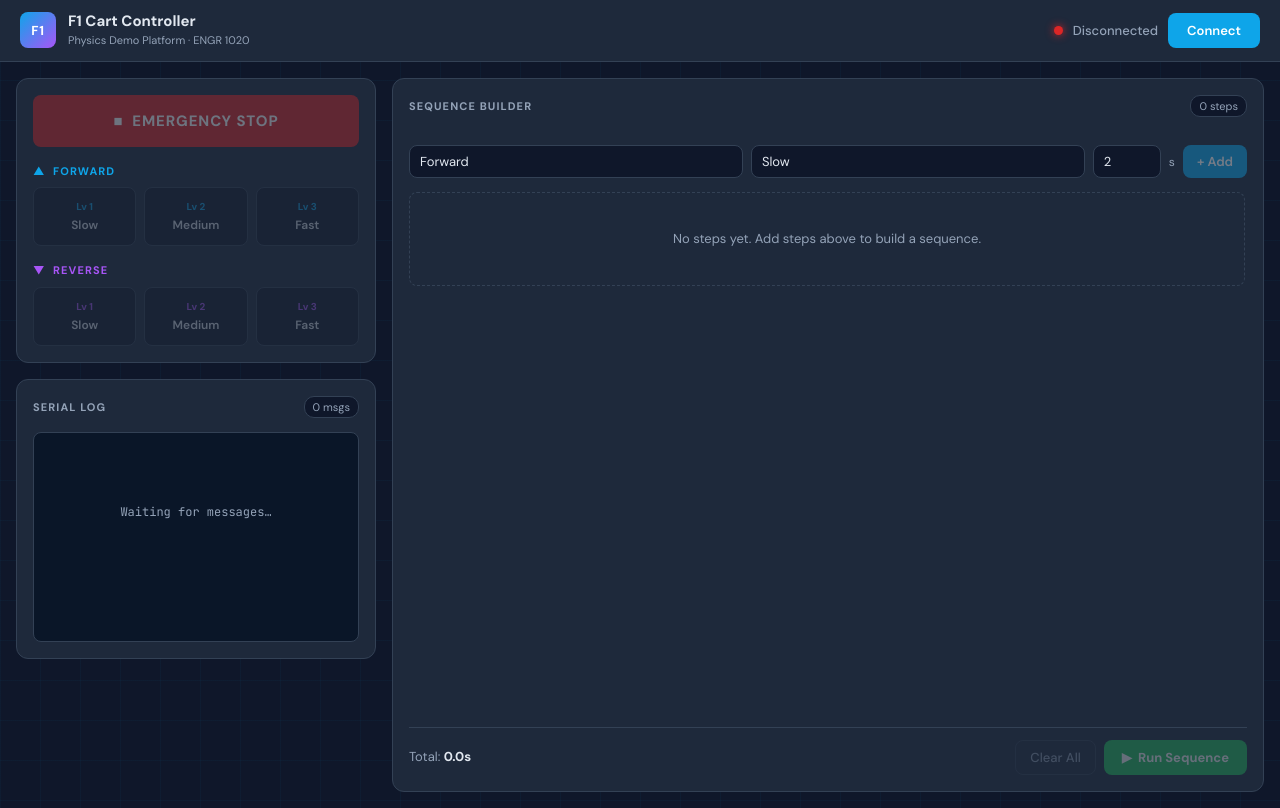
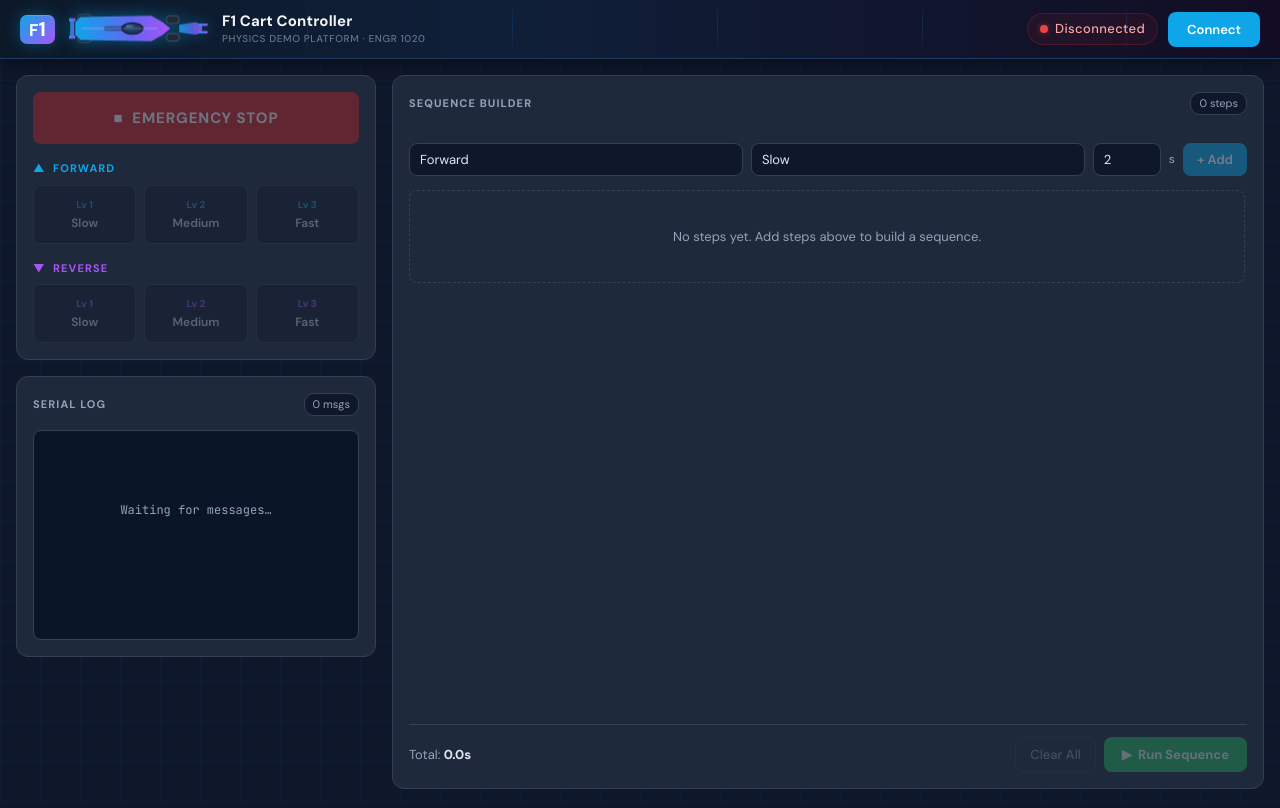
Before and after one commit to smayan-sangoju/F1-Cart-Code, a React (Vite) app: page / in a window 1280 px wide. Built offline with nearby package versions, Linux system fonts and the light colour scheme.

Commit message:
Redesign ConnectionBar with F1 car SVG and animated background

```diff
--- a/src/components/ConnectionBar.jsx
+++ b/src/components/ConnectionBar.jsx
@@ -1,5 +1,69 @@
 const hasWebSerial =
   typeof navigator !== 'undefined' && 'serial' in navigator
+
+/** Inline top-view F1 car silhouette (pure SVG, no external deps) */
+function F1CarSVG() {
+  return (
+    <svg
+      className="f1-car-svg"
+      viewBox="0 0 220 60"
+      xmlns="http://www.w3.org/2000/svg"
+      aria-hidden="true"
+    >
+      {/* ── Rear wing ── */}
+      <rect x="2" y="18" width="6" height="24" rx="2" fill="url(#carGrad)" opacity="0.9" />
+      <rect x="0" y="14" width="10" height="5" rx="1.5" fill="url(#carGrad)" />
+      <rect x="0" y="41" width="10" height="5" rx="1.5" fill="url(#carGrad)" />
+
+      {/* ── Rear tyres ── */}
+      <rect x="14" y="8"  width="22" height="14" rx="6" fill="#1e293b" stroke="#475569" strokeWidth="1.5" />
+      <rect x="14" y="38" width="22" height="14" rx="6" fill="#1e293b" stroke="#475569" strokeWidth="1.5" />
+
+      {/* ── Main body ── */}
+      <path
+        d="M10 20 L18 12 L130 10 L148 20 L160 30 L148 40 L130 50 L18 48 L10 40 Z"
+        fill="url(#carGrad)"
+      />
+
+      {/* ── Cockpit / helmet ── */}
+      <ellipse cx="100" cy="30" rx="18" ry="10" fill="#0f172a" opacity="0.85" />
+      <ellipse cx="100" cy="30" rx="14" ry="7"  fill="#1e3a5f" />
+      {/* visor shine */}
+      <ellipse cx="97"  cy="27" rx="7"  ry="3"  fill="url(#visorGrad)" opacity="0.6" />
+
+      {/* ── Engine cover detail ── */}
+      <rect x="55" y="26" width="32" height="8" rx="4" fill="#0f172a" opacity="0.4" />
+
+      {/* ── Front tyres ── */}
+      <rect x="154" y="10" width="20" height="12" rx="5" fill="#1e293b" stroke="#475569" strokeWidth="1.5" />
+      <rect x="154" y="38" width="20" height="12" rx="5" fill="#1e293b" stroke="#475569" strokeWidth="1.5" />
+
+      {/* ── Front wing ── */}
+      <path
+        d="M174 24 L200 20 L210 24 L210 36 L200 40 L174 36 Z"
+        fill="url(#carGrad)" opacity="0.85"
+      />
+      <rect x="205" y="22" width="14" height="4"  rx="1.5" fill="url(#carGrad)" />
+      <rect x="205" y="34" width="14" height="4"  rx="1.5" fill="url(#carGrad)" />
+
+      {/* ── Speed stripe ── */}
+      <rect x="20" y="28" width="120" height="4" rx="2" fill="white" opacity="0.12" />
+
+      {/* ── Gradients ── */}
+      <defs>
+        <linearGradient id="carGrad" x1="0%" y1="0%" x2="100%" y2="0%">
+          <stop offset="0%"   stopColor="#0ea5e9" />
+          <stop offset="60%"  stopColor="#6366f1" />
+          <stop offset="100%" stopColor="#a855f7" />
+        </linearGradient>
+        <linearGradient id="visorGrad" x1="0%" y1="0%" x2="100%" y2="100%">
+          <stop offset="0%"   stopColor="#bae6fd" stopOpacity="0.9" />
+          <stop offset="100%" stopColor="#0ea5e9" stopOpacity="0.1" />
+        </linearGradient>
+      </defs>
+    </svg>
+  )
+}
 
 export default function ConnectionBar({ serial }) {
   const { connected, portName, connect, disconnect } = serial
@@ -12,27 +76,42 @@ export default function ConnectionBar({ serial }) {
           Chromebook or desktop.
         </div>
       )}
+
+      {/* Decorative speed-line track behind everything */}
+      <div className="bar-track-lines" aria-hidden="true">
+        {[...Array(6)].map((_, i) => (
+          <div key={i} className="track-line" style={{ '--i': i }} />
+        ))}
+      </div>
+
       <div className="connection-bar-inner">
-        {/* Brand */}
+        {/* ── Brand left ── */}
         <div className="brand">
-          <div className="brand-logo" aria-hidden="true">F1</div>
+          {/* F1 badge */}
+          <div className="brand-badge" aria-hidden="true">
+            <span className="badge-f">F</span><span className="badge-1">1</span>
+          </div>
+
+          {/* Car silhouette */}
+          <F1CarSVG />
+
+          {/* Text */}
           <div className="brand-text">
             <span className="brand-title">F1 Cart Controller</span>
             <span className="brand-subtitle">
-              Physics Demo Platform · ENGR&nbsp;1020
+              Physics Demo Platform&nbsp;·&nbsp;ENGR&nbsp;1020
             </span>
           </div>
         </div>
 
-        {/* Status + controls */}
+        {/* ── Status + connect right ── */}
         <div className="connection-status">
-          <span
-            className={`status-dot ${connected ? 'connected' : 'disconnected'}`}
-            aria-label={connected ? 'Connected' : 'Disconnected'}
-          />
-          <span className="status-label">
-            {connected ? 'Connected' : 'Disconnected'}
-          </span>
+          <div className={`status-pill ${connected ? 'status-pill--on' : 'status-pill--off'}`}>
+            <span className="status-dot" />
+            <span className="status-label">
+              {connected ? 'Connected' : 'Disconnected'}
+            </span>
+          </div>
 
           {connected && portName && (
             <span className="port-name">{portName}</span>
--- a/src/index.css
+++ b/src/index.css
@@ -137,12 +137,43 @@ select {
    CONNECTION BAR
 ══════════════════════════════════════════════════════════════ */
 .connection-bar {
-  background: var(--surface);
-  border-bottom: 1px solid var(--border);
+  background: linear-gradient(90deg, #0c1929 0%, #0f1f38 40%, #120d24 100%);
+  border-bottom: 1px solid #1e3a5f;
   position: sticky;
   top: 0;
   z-index: 100;
-  backdrop-filter: blur(8px);
+  overflow: hidden;
+  box-shadow: 0 2px 20px rgba(0, 0, 0, 0.5);
+}
+
+/* Animated speed lines in the background */
+.bar-track-lines {
+  position: absolute;
+  inset: 0;
+  pointer-events: none;
+  overflow: hidden;
+}
+
+.track-line {
+  position: absolute;
+  top: 0;
+  bottom: 0;
+  width: 1px;
+  background: linear-gradient(
+    180deg,
+    transparent,
+    rgba(14, 165, 233, 0.18) 40%,
+    rgba(168, 85, 247, 0.12) 60%,
+    transparent
+  );
+  left: calc(8% + var(--i) * 16%);
+  animation: line-drift 4s ease-in-out infinite alternate;
+  animation-delay: calc(var(--i) * 0.5s);
+}
+
+@keyframes line-drift {
+  from { opacity: 0.3; transform: scaleY(0.7); }
+  to   { opacity: 1;   transform: scaleY(1); }
 }
 
 .serial-warning {
@@ -152,58 +183,93 @@ select {
   padding: 7px 20px;
   font-size: 12px;
   font-weight: 500;
+  position: relative;
+  z-index: 1;
 }
 
 .connection-bar-inner {
   display: flex;
   align-items: center;
   justify-content: space-between;
-  padding: 12px 20px;
-  gap: 12px;
+  padding: 10px 20px;
+  gap: 16px;
+  position: relative;
+  z-index: 1;
 }
 
-/* Brand */
+/* ── Brand ── */
 .brand {
   display: flex;
   align-items: center;
-  gap: 12px;
+  gap: 14px;
   flex-shrink: 0;
 }
 
-.brand-logo {
-  background: linear-gradient(135deg, var(--blue), var(--purple));
-  color: #fff;
-  font-weight: 800;
-  font-size: 13px;
-  letter-spacing: 0.05em;
-  width: 36px;
-  height: 36px;
-  border-radius: 8px;
+/* F1 badge */
+.brand-badge {
   display: flex;
-  align-items: center;
-  justify-content: center;
+  align-items: baseline;
+  gap: 1px;
+  background: linear-gradient(135deg, #0ea5e9 0%, #a855f7 100%);
+  border-radius: 7px;
+  padding: 4px 9px 5px;
+  box-shadow: 0 0 16px rgba(14, 165, 233, 0.35), inset 0 1px 0 rgba(255,255,255,0.15);
   flex-shrink: 0;
 }
 
+.badge-f {
+  font-size: 17px;
+  font-weight: 900;
+  color: #fff;
+  line-height: 1;
+  letter-spacing: -1px;
+}
+
+.badge-1 {
+  font-size: 20px;
+  font-weight: 900;
+  color: #fff;
+  line-height: 1;
+}
+
+/* F1 car SVG */
+.f1-car-svg {
+  height: 38px;
+  width: auto;
+  flex-shrink: 0;
+  filter: drop-shadow(0 0 8px rgba(14, 165, 233, 0.45));
+  animation: car-float 3s ease-in-out infinite;
+}
+
+@keyframes car-float {
+  0%, 100% { transform: translateY(0px); }
+  50%       { transform: translateY(-2px); }
+}
+
+/* Brand text */
 .brand-text {
   display: flex;
   flex-direction: column;
+  gap: 1px;
 }
 
 .brand-title {
   font-size: 15px;
   font-weight: 700;
-  color: var(--text);
+  color: #f1f5f9;
   line-height: 1.2;
+  letter-spacing: 0.01em;
 }
 
 .brand-subtitle {
-  font-size: 11px;
-  color: var(--text-muted);
-  margin-top: 2px;
+  font-size: 10px;
+  font-weight: 500;
+  color: #64748b;
+  letter-spacing: 0.06em;
+  text-transform: uppercase;
 }
 
-/* Status row */
+/* ── Status + controls ── */
 .connection-status {
   display: flex;
   align-items: center;
@@ -211,18 +277,59 @@ select {
   flex-wrap: wrap;
 }
 
+/* Status pill */
+.status-pill {
+  display: flex;
+  align-items: center;
+  gap: 7px;
+  padding: 5px 12px;
+  border-radius: 20px;
+  border: 1px solid transparent;
+  transition: all 0.3s ease;
+}
+
+.status-pill--on {
+  background: rgba(34, 197, 94, 0.10);
+  border-color: rgba(34, 197, 94, 0.30);
+}
+
+.status-pill--off {
+  background: rgba(220, 38, 38, 0.08);
+  border-color: rgba(220, 38, 38, 0.25);
+}
+
 .status-dot {
-  width: 9px;
-  height: 9px;
+  width: 8px;
+  height: 8px;
   border-radius: 50%;
   flex-shrink: 0;
   transition: background 0.3s, box-shadow 0.3s;
 }
 
-.status-dot.connected {
+.status-pill--on  .status-dot {
   background: var(--green);
   box-shadow: 0 0 8px var(--green);
+  animation: pulse-green 2s ease-in-out infinite;
 }
+
+.status-pill--off .status-dot {
+  background: #ef4444;
+  box-shadow: 0 0 6px rgba(239, 68, 68, 0.5);
+}
+
+@keyframes pulse-green {
+  0%, 100% { box-shadow: 0 0 6px var(--green); }
+  50%       { box-shadow: 0 0 14px var(--green), 0 0 4px #fff; }
+}
+
+.status-label {
+  font-size: 12px;
+  font-weight: 600;
+  letter-spacing: 0.03em;
+}
+
+.status-pill--on  .status-label { color: #86efac; }
+.status-pill--off .status-label { color: #fca5a5; }
 
 .status-dot.disconnected {
   background: var(--red);
```
